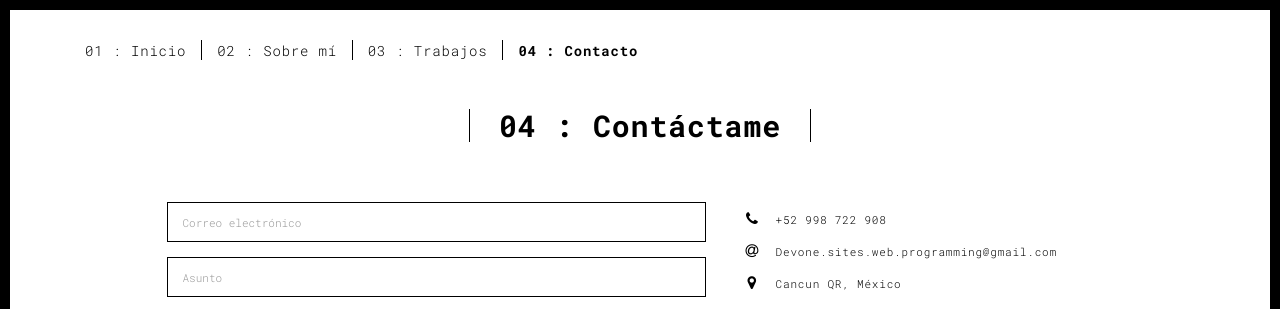
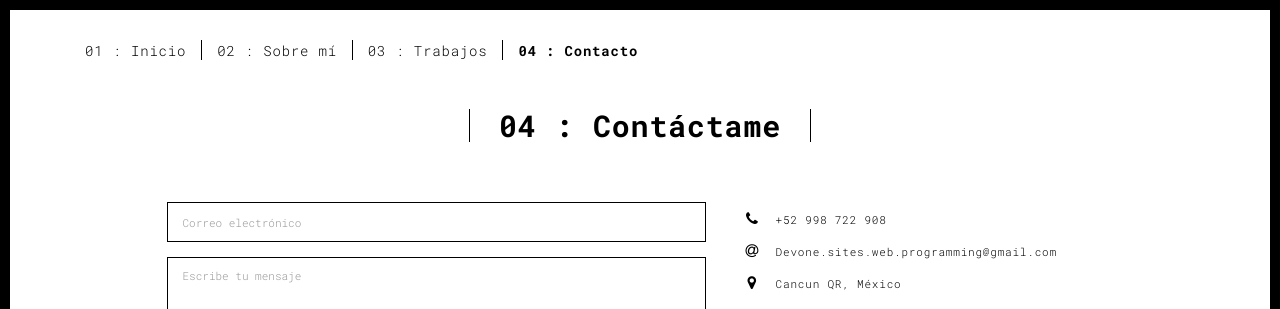
Before and after one commit to Devone-12/Portafolio, a plain HTML site: page contact.html in a window 1280 px wide. Shown: the top 309 px of the page. Drawn offline with Linux system fonts and the light colour scheme.

Commit message:
Update contact.html

```diff
--- a/contact.html
+++ b/contact.html
@@ -64,9 +64,7 @@
                       <div class="form-group">
                         <input type="email" class="form-control" name="email" id="email" placeholder="Correo electrónico">
                       </div>
-                      <div class="form-group">
-                        <input type="text" class="form-control" name="message" id="subject" placeholder="Asunto">
-                      </div>
+
                       <div class="form-group">
                         <textarea class="form-control" rows="5" name="message" placeholder="Escribe tu mensaje"></textarea>
                       </div>
```
